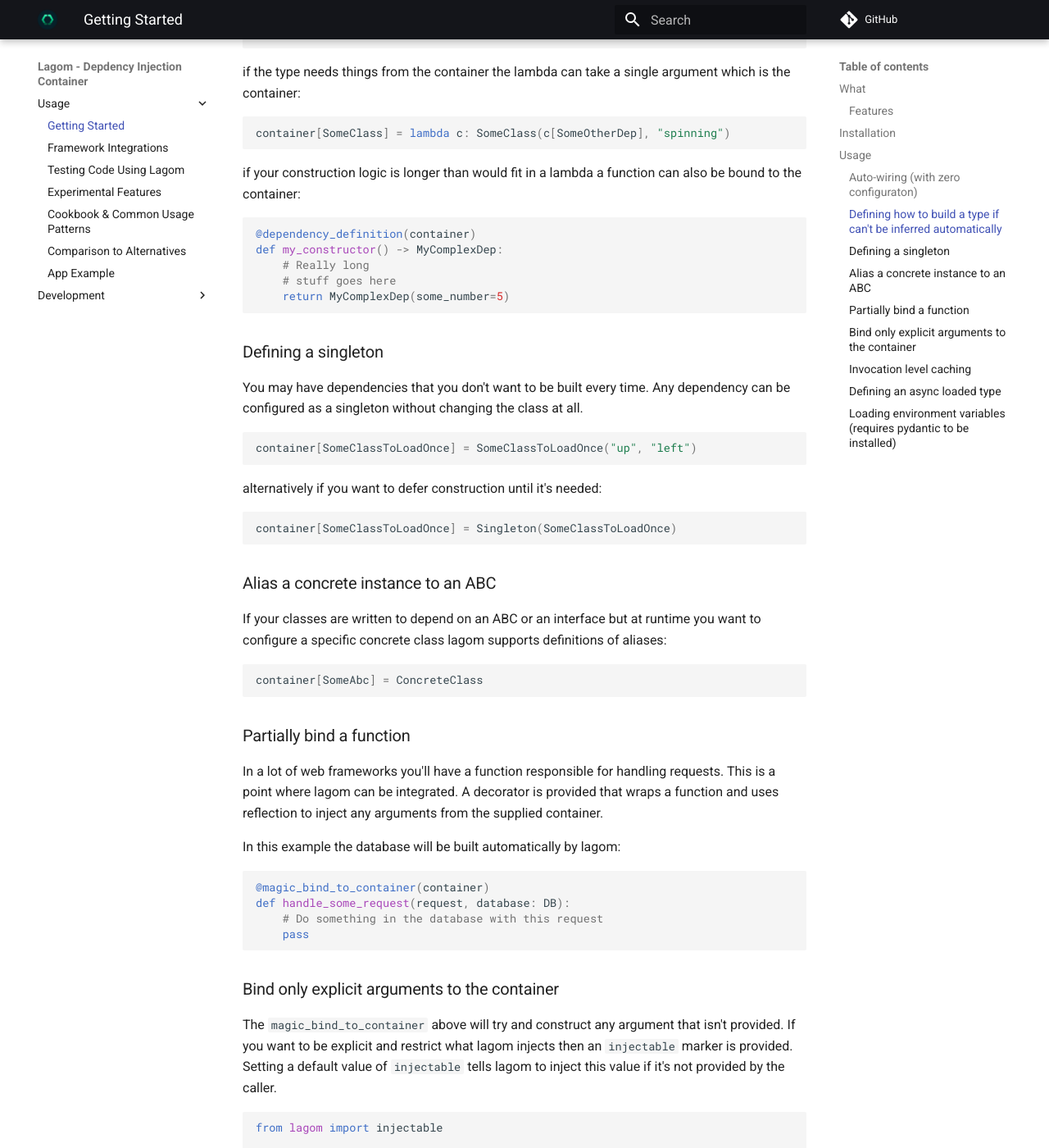
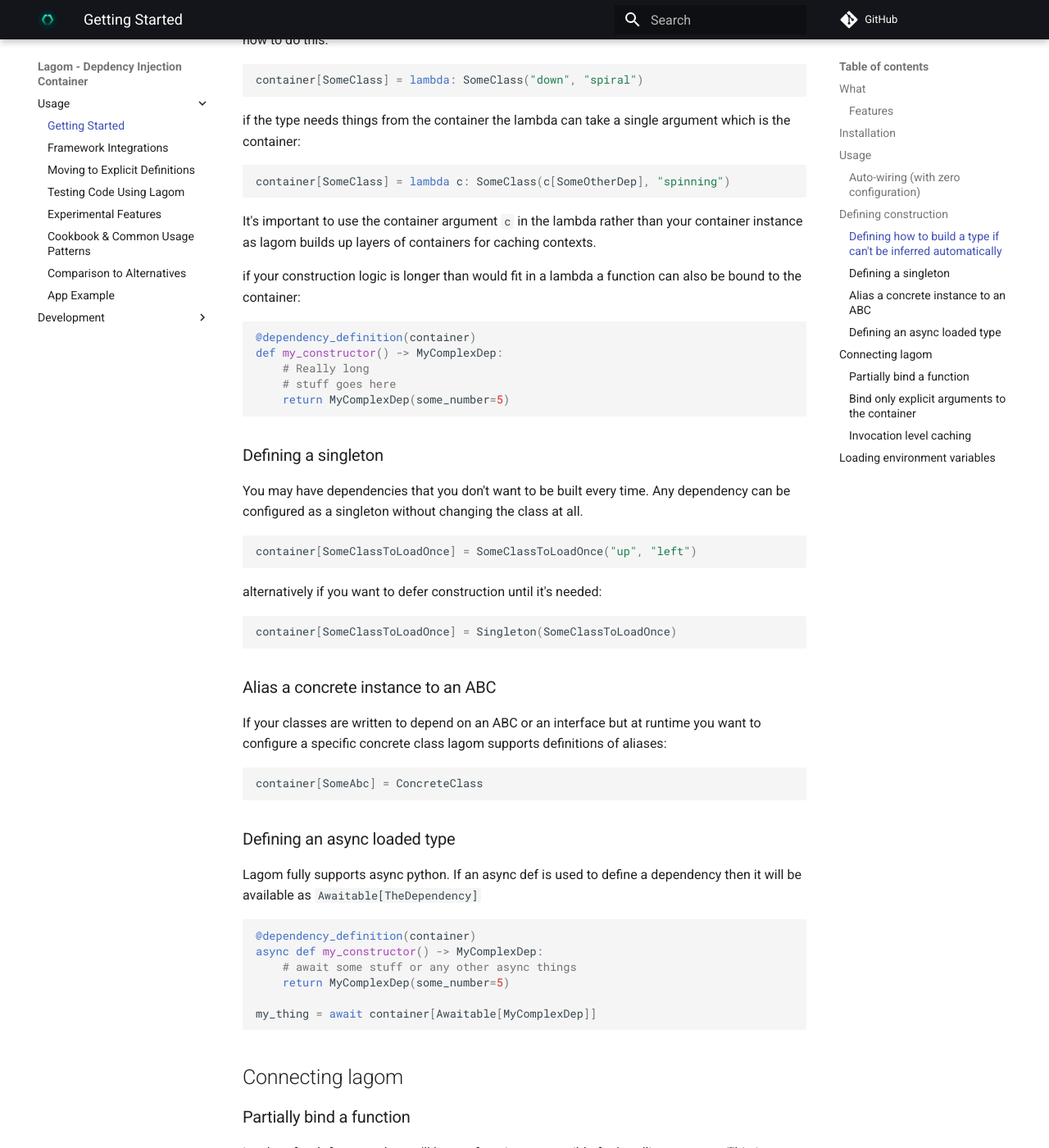
Before and after one commit to meadsteve/lagom, an MkDocs documentation site: the page built from docs/index.md, in a window 1280 px wide and 1400 px high, scrolled down 1804 px. Shown: the whole window at 82% size. Built offline with MkDocs 1.6.1 and Material for MkDocs 9.7.7, drawn with Linux system fonts in a browser that asks for light colours; comment, search, counter and statistics services are not loaded; some of the changed text lies outside the part shown.

Commit message:
Docs on moving towards explicit definitions (#141)
* wip

* fix links and code hilighting etc

* bulk out docs on explicit_definitions

````diff
--- /dev/null
+++ b/docs/explicit_definitions.md
@@ -0,0 +1,47 @@
+# Moving to explicit definitions
+
+The auto-wiring feature of lagom is intended to enable rapid
+development of your application in the early stages of development without
+having to worry about lagom too much. Once your app has stabilised a little
+more you can switch to using more explicit definitions. This makes it clearer
+what actually gets loaded and provides a speed boost.
+
+## What do I need to define?
+Lagom can be configured to write a log entry every time it uses reflection
+to figure out how to build a class.
+
+```python
+from lagom import Container
+# You can also pass an existing logger instead of setting True
+container = Container(log_undefined_deps=True)
+```
+
+now in your log output you should see a warning like this for each
+dependency that didn't have an explicit definition:
+
+```
+Undefined dependency. Using reflection for SomeClass
+```
+
+## Setting the definitions
+
+Work through each dependency listed in the logger above and define how
+it is constructed. Details on how to do this can be found in the
+[getting started section](index.md#defining-construction) but it will look something like
+this:
+
+```python
+from lagom import Singleton
+
+container[SomeClass] = lambda c: SomeClass(thing=c[AnotherDependency])
+container[AnotherDependency] = Singleton(lambda c: AnotherDependency("Some Config"))
+```
+
+In this example everything is a lambda so no actual construction will occur
+until an object is needed.
+
+## Enforcing definitions
+If you want to disable the reflection based construction entirely a
+special container called `ExplicitContainer` is provided. This has
+the same interface as `Container` but a `DependencyNotDefined` exception
+will be raised if construction of an unknown class is requested.
--- a/docs/index.md
+++ b/docs/index.md
@@ -34,7 +34,7 @@
 some_thing = container[SomeClass]
 ```
 
-### Auto-wiring (with zero configuraton)
+### Auto-wiring (with zero configuration)
 Most of the time Lagom doesn't need to be told how to build your classes. If
 the `__init__` method has type hints then lagom will use these to inject
 the correct dependencies. The following will work without any special configuration:
@@ -63,8 +63,10 @@
 some_thing = container[SomeClass] # An instance of SomeClass will be built with an instance of MyDataSource provided
 ```
 
+## Defining construction
+
 ### Defining how to build a type if can't be inferred automatically
-If lagom can't infer (or you don't want it to) how to build a type you can instruct
+If lagom can't infer how to build a type (or you don't want it to), you can instruct
 the container how to do this.
 
 ```python
@@ -76,6 +78,10 @@
 ```python
 container[SomeClass] = lambda c: SomeClass(c[SomeOtherDep], "spinning")
 ```
+
+It's important to use the container argument `c` in the lambda rather
+than your container instance as lagom builds up layers of containers for
+caching contexts.
 
 if your construction logic is longer than would fit in a lambda a
 function can also be bound to the container:
@@ -108,6 +114,24 @@
 ```python
 container[SomeAbc] = ConcreteClass
 ```
+
+
+### Defining an async loaded type
+Lagom fully supports async python. If an async def is used to define a dependency then it
+will be available as `Awaitable[TheDependency]`
+
+```python
+@dependency_definition(container)
+async def my_constructor() -> MyComplexDep:
+    # await some stuff or any other async things
+    return MyComplexDep(some_number=5)
+
+my_thing = await container[Awaitable[MyComplexDep]]
+
+```
+
+
+## Connecting lagom
 
 ### Partially bind a function
 In a lot of web frameworks you'll have a function responsible for handling requests.
@@ -160,21 +184,7 @@
     pass
 ```
 
-### Defining an async loaded type
-Lagom fully supports async python. If an async def is used to define a dependency then it
-will be available as `Awaitable[TheDependency]`
-
-```python
-@dependency_definition(container)
-async def my_constructor() -> MyComplexDep:
-    # await some stuff or any other async things
-    return MyComplexDep(some_number=5)
-
-my_thing = await container[Awaitable[MyComplexDep]]
-
-```
-
-### Loading environment variables (requires pydantic to be installed)
+## Loading environment variables
 
 **Prerequisites** Using this feature requires [pydantic](https://github.com/samuelcolvin/pydantic/) to be installed
 
--- a/mkdocs.yml
+++ b/mkdocs.yml
@@ -12,6 +12,7 @@
   - Usage:
     - Getting Started: index.md
     - Framework Integrations: framework_integrations.md
+    - Moving to Explicit Definitions: explicit_definitions.md
     - Testing Code Using Lagom: testing_with_lagom.md
     - Experimental Features: experimental.md
     - Cookbook & Common Usage Patterns: cookbook.md
@@ -22,8 +23,8 @@
     - Change Log: CHANGELOG.md
     - Github: https://github.com/meadsteve/lagom
     - Issue Tracker: https://github.com/meadsteve/lagom/issues
+    - Credits: CREDITS_AND_THANKS.md
 
 markdown_extensions:
-  - markdown.extensions.codehilite:
-      guess_lang: false
-  - codehilite
+  - pymdownx.highlight
+  - pymdownx.superfences
````
Also changed, not shown: CREDITS_AND_THANKS.md (+1 -1 lines), docs/CREDITS_AND_THANKS.md (added, +1 -0 lines).
